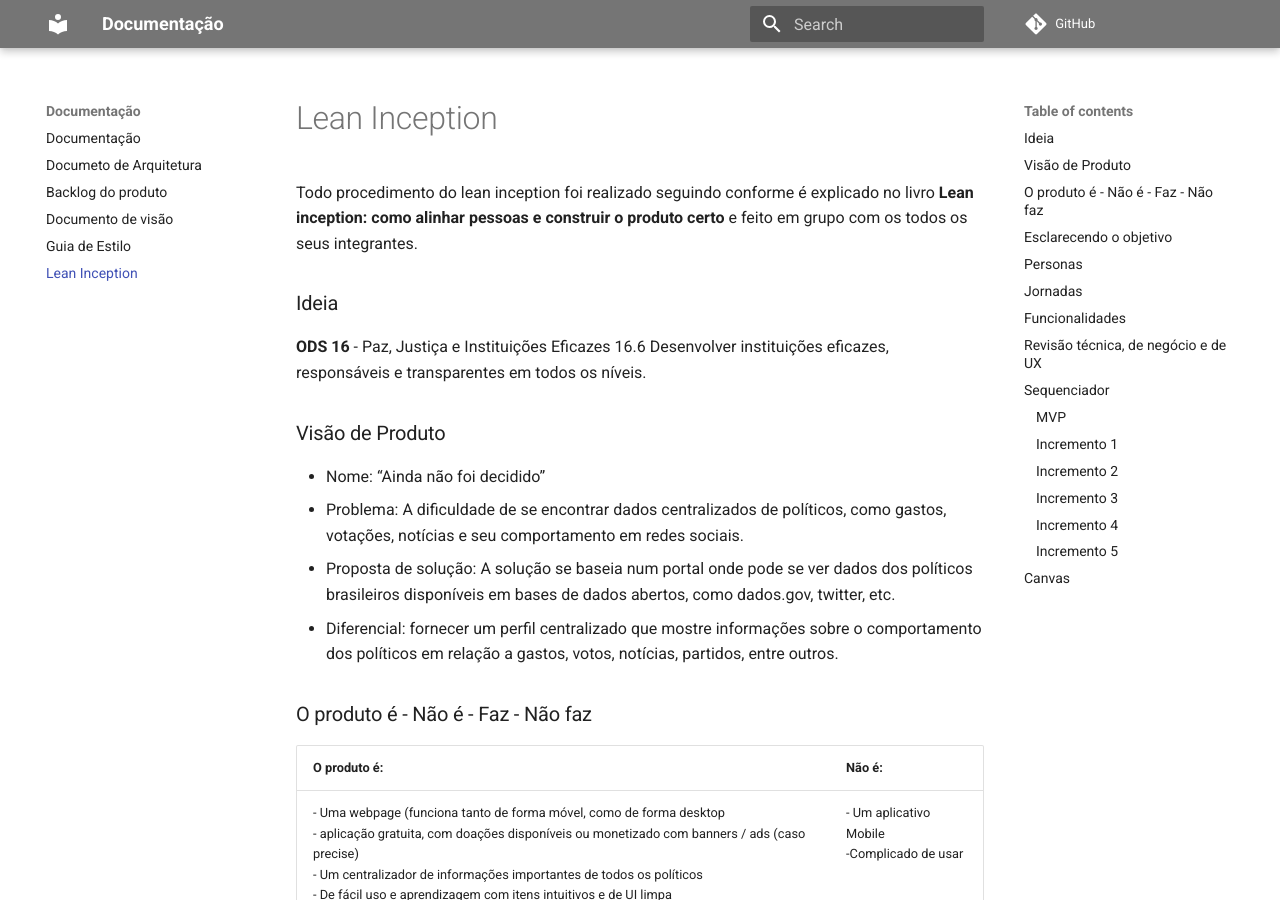
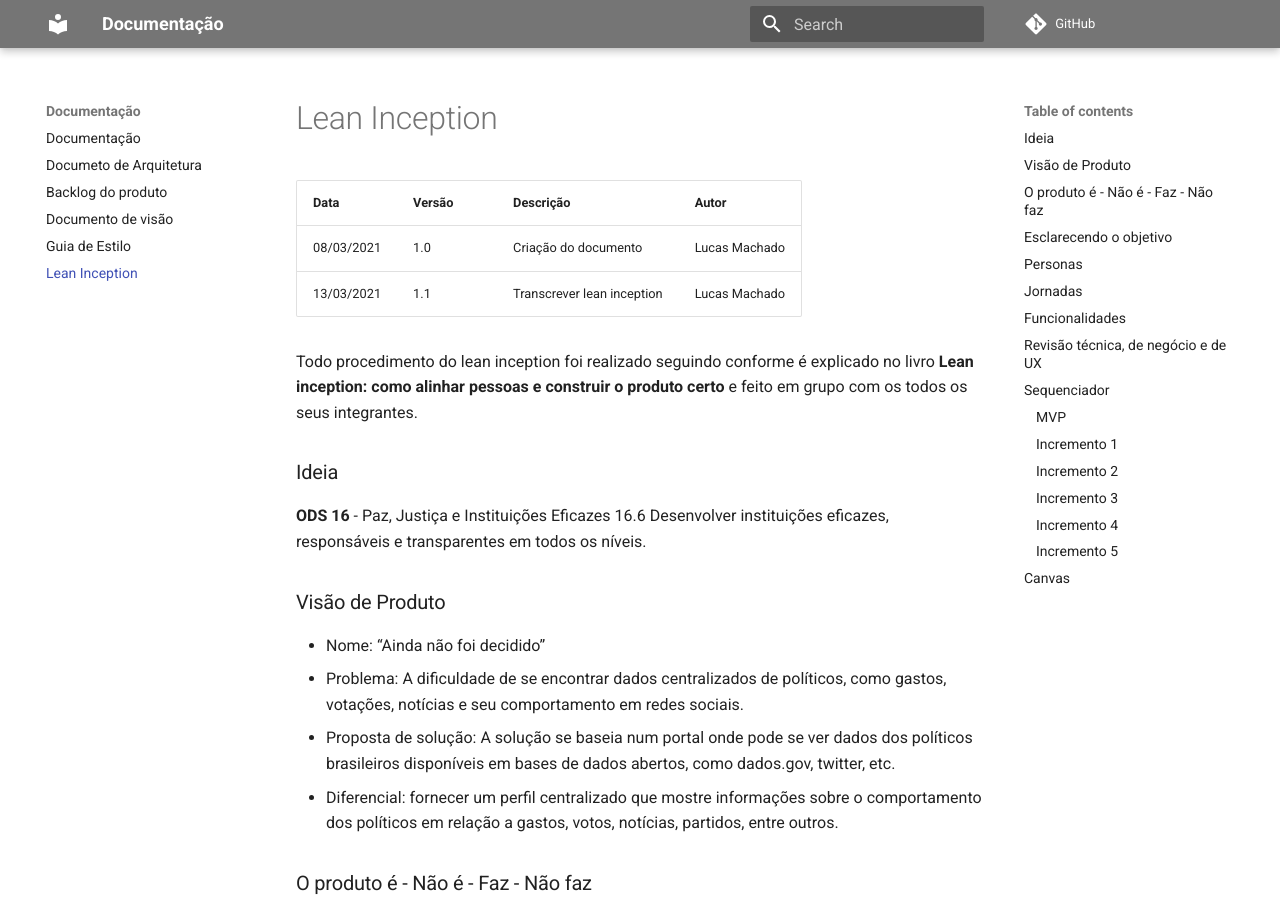
Before and after one commit to parlamentaqui/documentacao, an MkDocs documentation site: the page built from docs/lean_inceptio.md, in a window 1280 px wide and 900 px high. Built offline with MkDocs 1.6.1 and Material for MkDocs 9.7.7, drawn with Linux system fonts in a browser that asks for light colours; comment, search, counter and statistics services are not loaded.

Commit message:
Add versioning in document lean inception.md

```diff
--- a/docs/lean_inceptio.md
+++ b/docs/lean_inceptio.md
@@ -1,4 +1,9 @@
 # Lean Inception
+
+| Data       | Versão | Descrição                                           | Autor              |
+| ---------- | ------ | --------------------------------------------------- | ------------------ |
+| 08/03/2021 | 1.0    | Criação do documento                                |    Lucas Machado   |
+| 13/03/2021 | 1.1    | Transcrever lean inception                          |    Lucas Machado   |
 
 Todo procedimento do lean inception foi realizado seguindo conforme é explicado no livro **Lean inception: como alinhar pessoas e construir o produto certo** e feito em grupo com os todos os seus integrantes.
 
```
